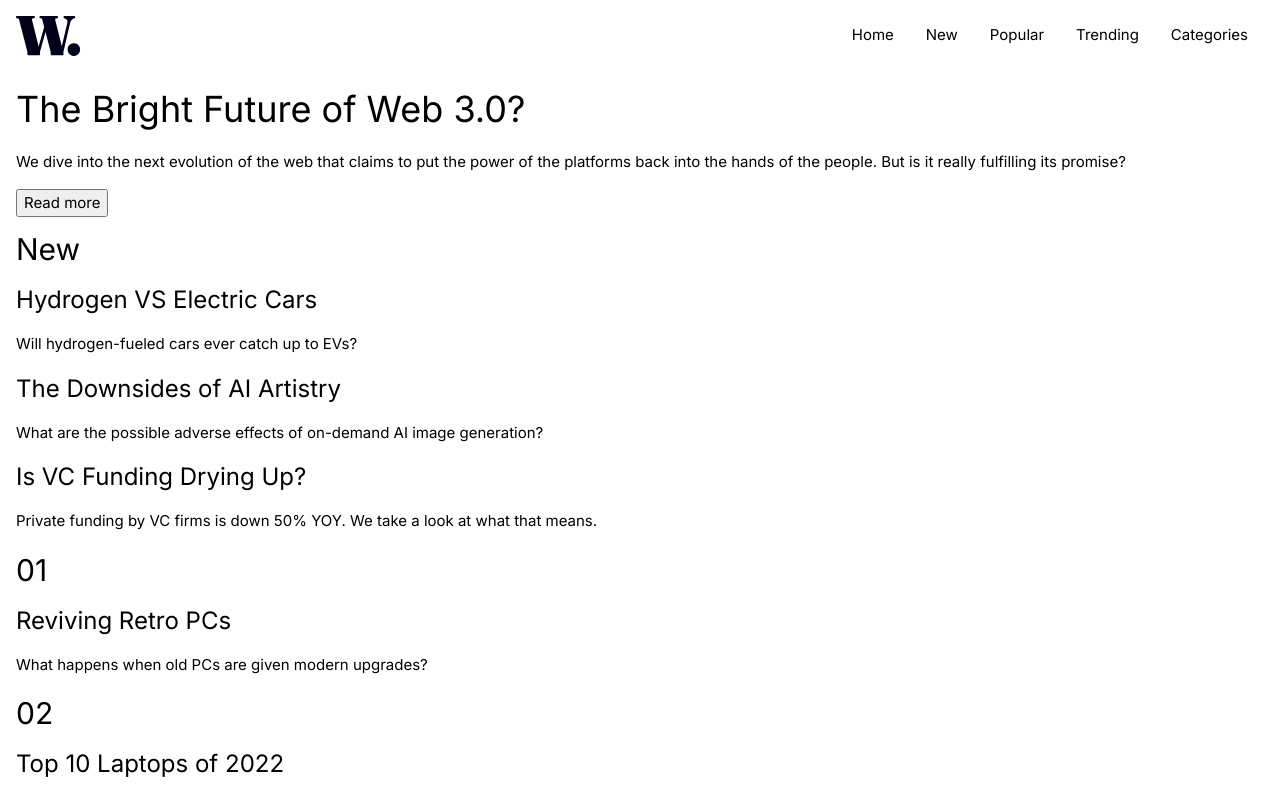
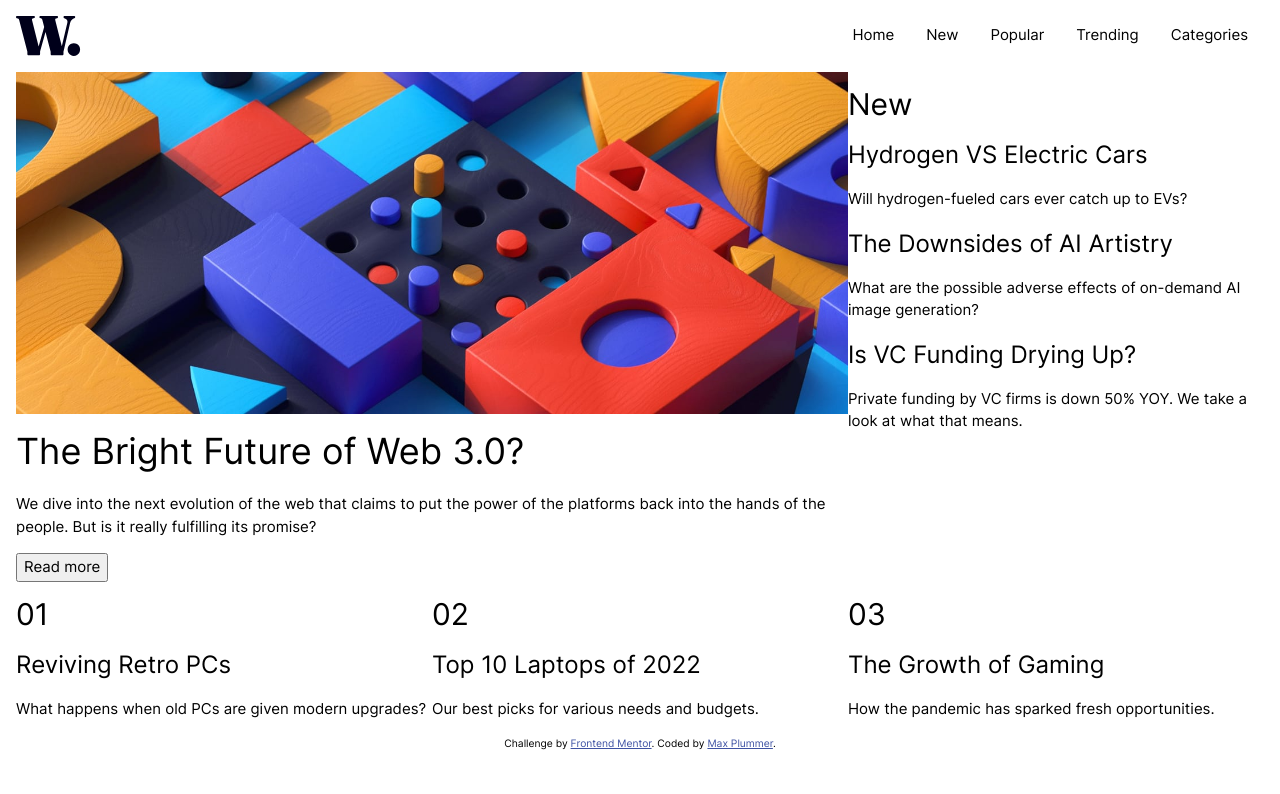
Before and after one commit to MaxPlummer/news-homepage, a plain HTML site: page index.html in a window 1280 px wide. Shown: the top 794 px of the page. Drawn offline with nearby package versions, Linux system fonts and the light colour scheme.

Commit message:
Added grid structure, added web image, added variable font

```diff
--- a/index.html
+++ b/index.html
@@ -8,11 +8,6 @@
       type="image/png"
       sizes="32x32"
       href="./assets/images/favicon-32x32.png"
-    />
-    <!-- Google Fonts -->
-    <link
-      rel="stylesheet"
-      href="https://fonts.googleapis.com/css2?family=Inter:wght@400;700;800&display=swap"
     />
     <!-- Link to W3.CSS framework -->
     <link rel="stylesheet" href="https://www.w3schools.com/w3css/5/w3.css" />
@@ -68,8 +63,18 @@
       </div>
     </header>
 
-    <main class="w3-container">
-      <div>
+    <main class="w3-container w3-row">
+      <div class="w3-twothird">
+        <picture>
+          <source
+            media="(min-width:600px)"
+            srcset="./assets/images/image-web-3-desktop.jpg"
+          />
+          <img
+            src="./assets/images/image-web-3-mobile.jpg"
+            style="width: 100%"
+          />
+        </picture>
         <h1>The Bright Future of Web 3.0?</h1>
 
         <p>
@@ -81,7 +86,7 @@
         <button>Read more</button>
       </div>
 
-      <div>
+      <div class="w3-third">
         <h2>New</h2>
 
         <h3>Hydrogen VS Electric Cars</h3>
@@ -100,22 +105,28 @@
         </p>
       </div>
 
-      <div>
+      <div class="w3-col">
+        <div class="w3-third">
           <h2>01</h2>
           <h3>Reviving Retro PCs</h3>
           <p>What happens when old PCs are given modern upgrades?</p>
+        </div>
 
+        <div class="w3-third">
           <h2>02</h2>
           <h3>Top 10 Laptops of 2022</h3>
           <p>Our best picks for various needs and budgets.</p>
+        </div>
 
+        <div class="w3-third">
           <h2>03</h2>
           <h3>The Growth of Gaming</h3>
           <p>How the pandemic has sparked fresh opportunities.</p>
         </div>
+      </div>
     </main>
 
-    <footer class="attribution">
+    <footer class=" w3-container attribution">
       Challenge by
       <a href="https://www.frontendmentor.io?ref=challenge" target="_blank"
         >Frontend Mentor</a
--- a/style.css
+++ b/style.css
@@ -1,3 +1,10 @@
+@font-face {
+  font-family: "Inter";
+  src: url(./assets/fonts/Inter-VariableFont_slnt\,wght.ttf) format("truetype");
+  font-weight: 400 800;
+  font-style: normal;
+  font-display: swap;
+}
 :root {
   /* Google Font */
   --inter: "Inter", sans-serif;
```
Lines whose indentation alone changed are shown as unchanged.
